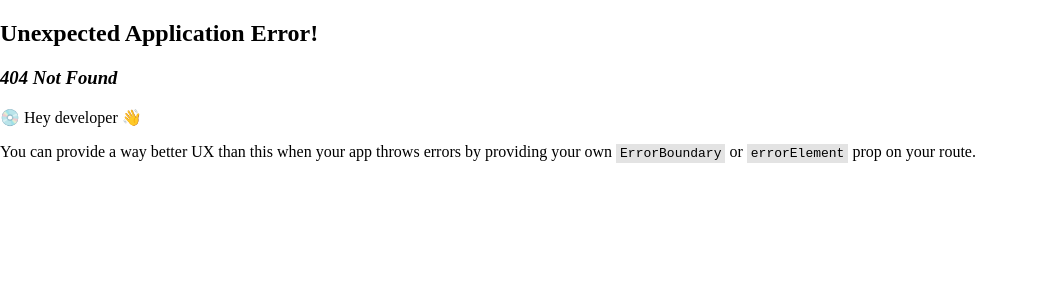
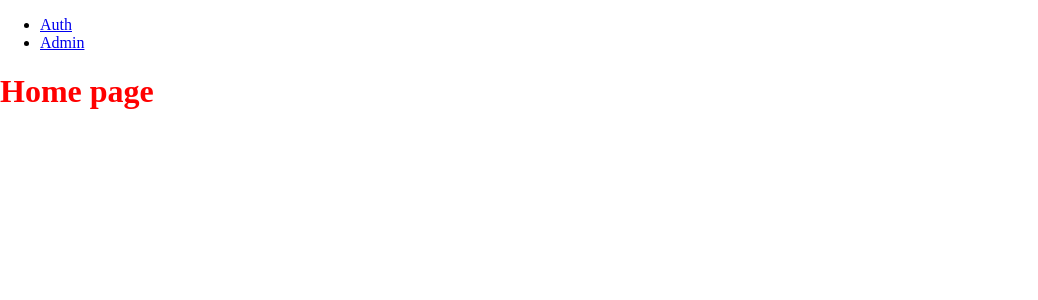
Before and after one commit to NastyNastyAlexseeva/Landing-Portfolio, a React (Create React App) app: page / in a window 1280 px wide. Before the commit this address had no page. Shown: the top 300 px of the page, without its empty margins (0-1038 px from the left). Built offline with nearby package versions, Linux system fonts and the light colour scheme.

Commit message:
edit route path

```diff
--- a/src/App.jsx
+++ b/src/App.jsx
@@ -10,18 +10,18 @@ import Admin from "./Pages/Admin";
 
 const router = createHashRouter([
   {
-    path: "/landing_portfolio", // позже настроить
+    path: "/", // позже настроить
     element: <Home />,
   },
   {
-    path: "landing_portfolio/auth",
+    path: "/auth",
     element: <Auth />,
   },
   {
-    path: "landing_portfolio/admin",
+    path: "/admin",
     element: <Admin />,
   },
-]);
+], {basename: '/'});
 
 const App = () => {
   return (
--- a/src/Pages/Home/Home.jsx
+++ b/src/Pages/Home/Home.jsx
@@ -1,8 +1,18 @@
+import {
+  Link,
+} from "react-router-dom";
+
 import './Home.scss';
 
 const Home = () => {
   return (
-    <h1>Home page</h1>
+    <>
+      <ul>
+        <li><Link to="/auth">Auth</Link></li>
+        <li><Link to="/admin">Admin</Link></li>
+      </ul>
+      <h1>Home page</h1>
+    </>
   );
 }
 
```
